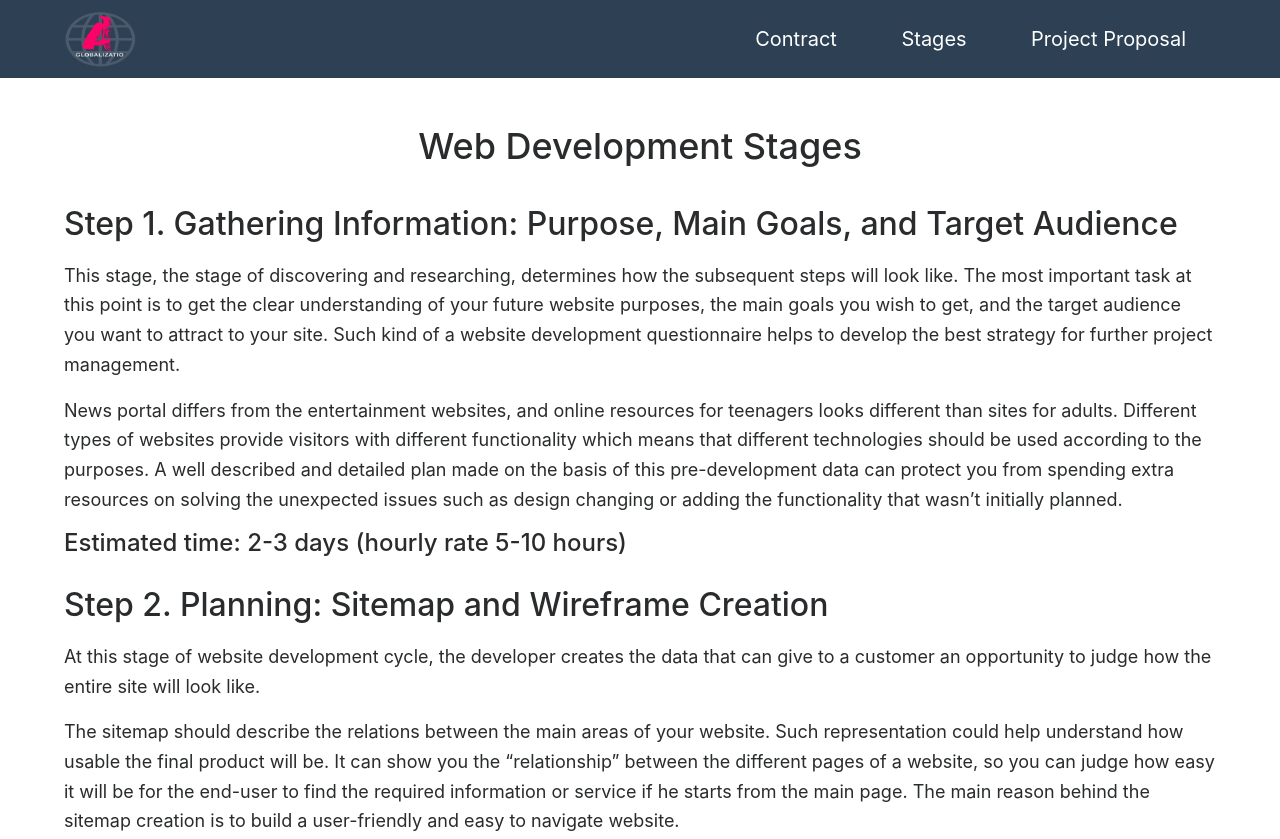
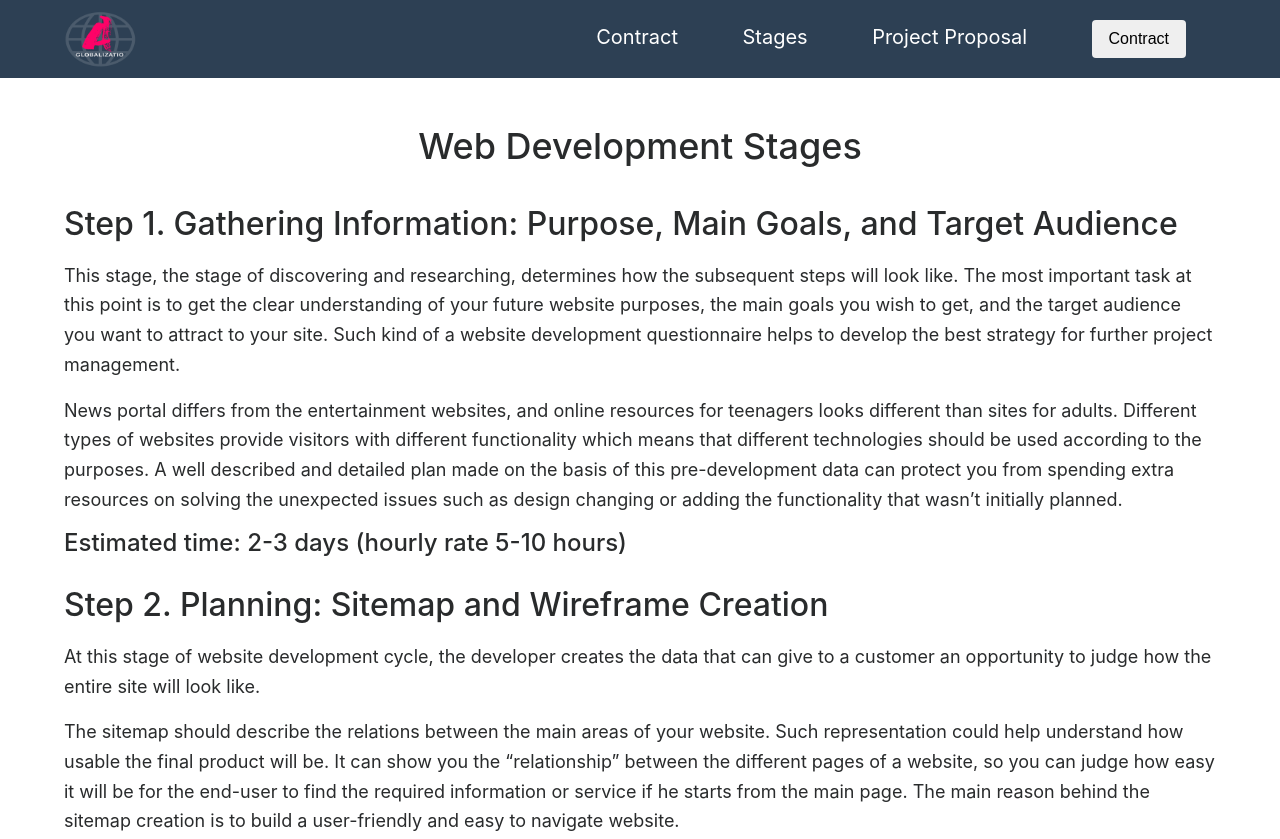
Before and after one commit to Alisher778/useful-docs, a plain HTML site: page index.html in a window 1280 px wide. Shown: the top 839 px of the page. Drawn offline with nearby package versions, Linux system fonts and the light colour scheme; some packages are replaced by stand-ins of ours; a script that the page names is missing.

```diff
--- a/index.html
+++ b/index.html
@@ -19,6 +19,7 @@
   				<li><a href="">Contract</a></li>
   				<li><a href="index.html">Stages</a></li>
   				<li><a href="project-proposal.html">Project Proposal</a></li>
+  				<li><a href=""><button class="btn btn-sm-info">Contract</button></a></li>
   			</ul>
   		</nav>
   	</header>
```
Also changed, not shown: 2 other files.
